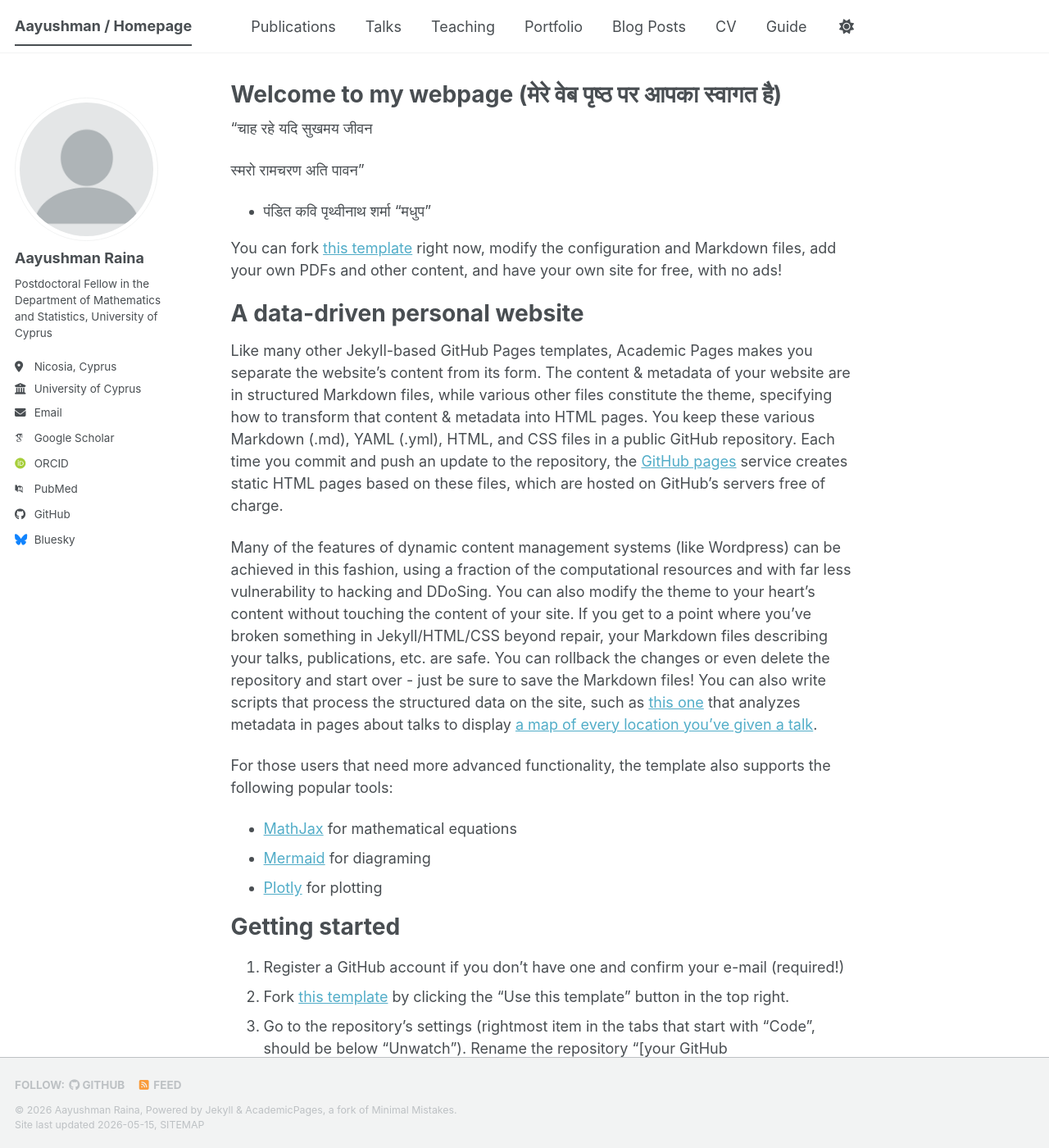
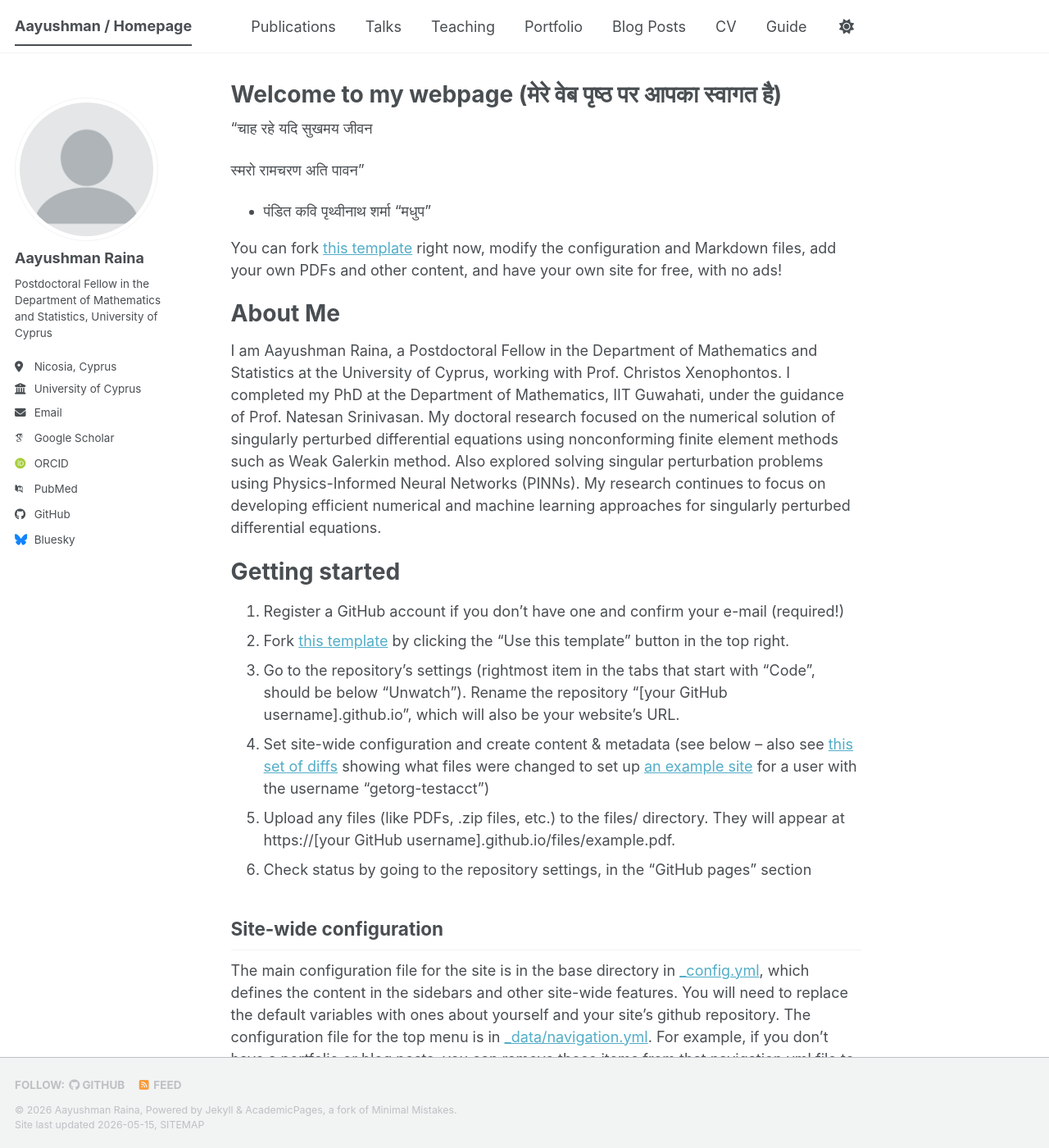
Before and after one commit to Aayushman5/Aayushman5.github.io, a Jekyll site: the page built from _pages/about.md, in a window 1280 px wide and 1400 px high. Shown: the whole window at 82% size. Built offline with Jekyll 4.4.1, drawn with Linux system fonts in a browser that asks for light colours; some web fonts are replaced; a script bundle is joined from its source files by our own code; library files that are not in the unit come from our copies.

Commit message:
Update about.md

```diff
--- a/_pages/about.md
+++ b/_pages/about.md
@@ -15,16 +15,12 @@ redirect_from:
 
  You can fork [this template](https://github.com/academicpages/academicpages.github.io) right now, modify the configuration and Markdown files, add your own PDFs and other content, and have your own site for free, with no ads!
 
-A data-driven personal website
+About Me
 ======
-Like many other Jekyll-based GitHub Pages templates, Academic Pages makes you separate the website's content from its form. The content & metadata of your website are in structured Markdown files, while various other files constitute the theme, specifying how to transform that content & metadata into HTML pages. You keep these various Markdown (.md), YAML (.yml), HTML, and CSS files in a public GitHub repository. Each time you commit and push an update to the repository, the [GitHub pages](https://pages.github.com/) service creates static HTML pages based on these files, which are hosted on GitHub's servers free of charge.
-
-Many of the features of dynamic content management systems (like Wordpress) can be achieved in this fashion, using a fraction of the computational resources and with far less vulnerability to hacking and DDoSing. You can also modify the theme to your heart's content without touching the content of your site. If you get to a point where you've broken something in Jekyll/HTML/CSS beyond repair, your Markdown files describing your talks, publications, etc. are safe. You can rollback the changes or even delete the repository and start over - just be sure to save the Markdown files! You can also write scripts that process the structured data on the site, such as [this one](https://github.com/academicpages/academicpages.github.io/blob/master/talkmap.ipynb) that analyzes metadata in pages about talks to display [a map of every location you've given a talk](https://academicpages.github.io/talkmap.html).
-
-For those users that need more advanced functionality, the template also supports the following popular tools:
-- [MathJax](https://www.mathjax.org/) for mathematical equations
-- [Mermaid](https://mermaid.js.org/) for diagraming
-- [Plotly](https://plotly.com/javascript/) for plotting
+I am Aayushman Raina, a Postdoctoral Fellow in the Department of Mathematics and Statistics at the University of Cyprus, working with Prof. Christos Xenophontos.
+I completed my PhD at the Department of Mathematics, IIT Guwahati, under the guidance of Prof. Natesan Srinivasan.
+My doctoral research focused on the numerical solution of singularly perturbed differential equations using nonconforming finite element methods such as Weak Galerkin method. Also explored solving singular perturbation problems using Physics-Informed Neural Networks (PINNs).
+My research continues to focus on developing efficient numerical and machine learning approaches for singularly perturbed differential equations.
 
 Getting started
 ======
```
